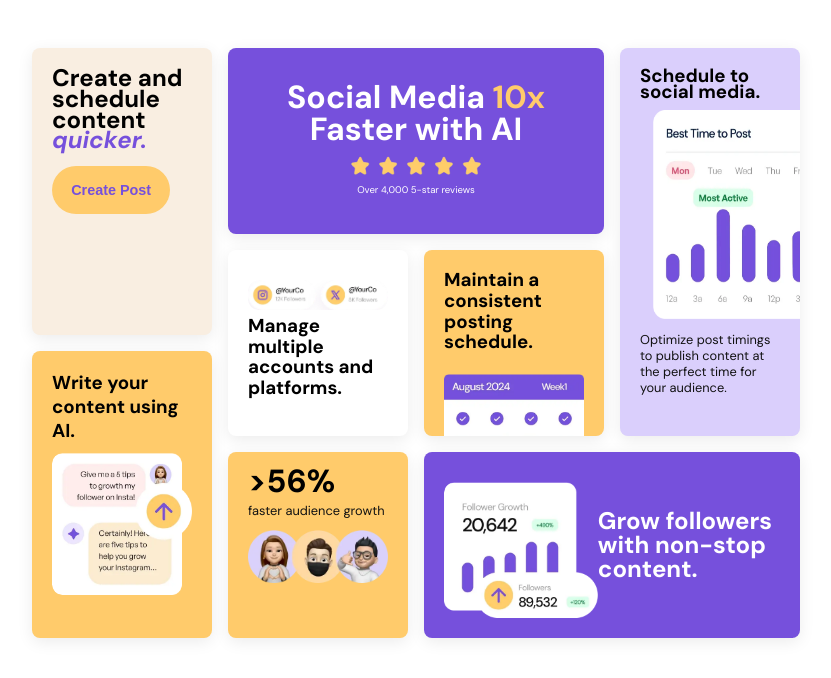
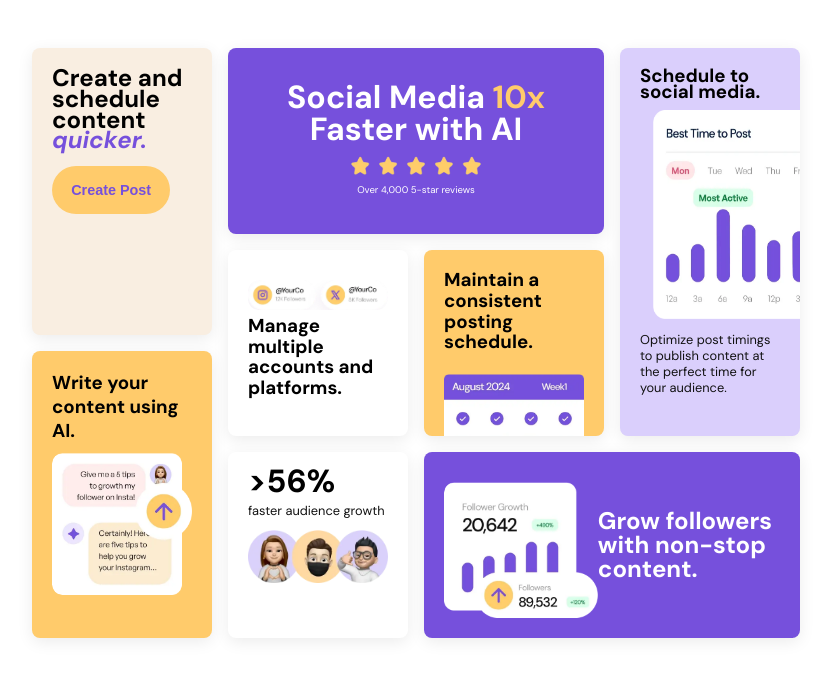
Before and after one commit to Patience-1/Bento-Grid-Challenge, a plain HTML site: page index.html in a window 1280 px wide. Shown: the whole page, without its empty margins (224-1055 px from the left). Drawn offline with Linux system fonts and the light colour scheme.

Commit message:
Update style.css

```diff
--- a/style.css
+++ b/style.css
@@ -27,7 +27,7 @@ body{
 .grid-container{
     display: grid;
     width: 100%;
-    max-width: 1280px;
+    max-width: 780px;
     grid-template-columns:  repeat(4, 180px);
     grid-template-rows: repeat(7, 85px);
     gap: 1rem;
@@ -170,7 +170,7 @@ h2 span{
 }
 
 .item7 {
-  background: var(--Yellow2);
+  background: var(--White);
   padding-top: 1rem;
   text-align: left;
   grid-area: item7;
```
